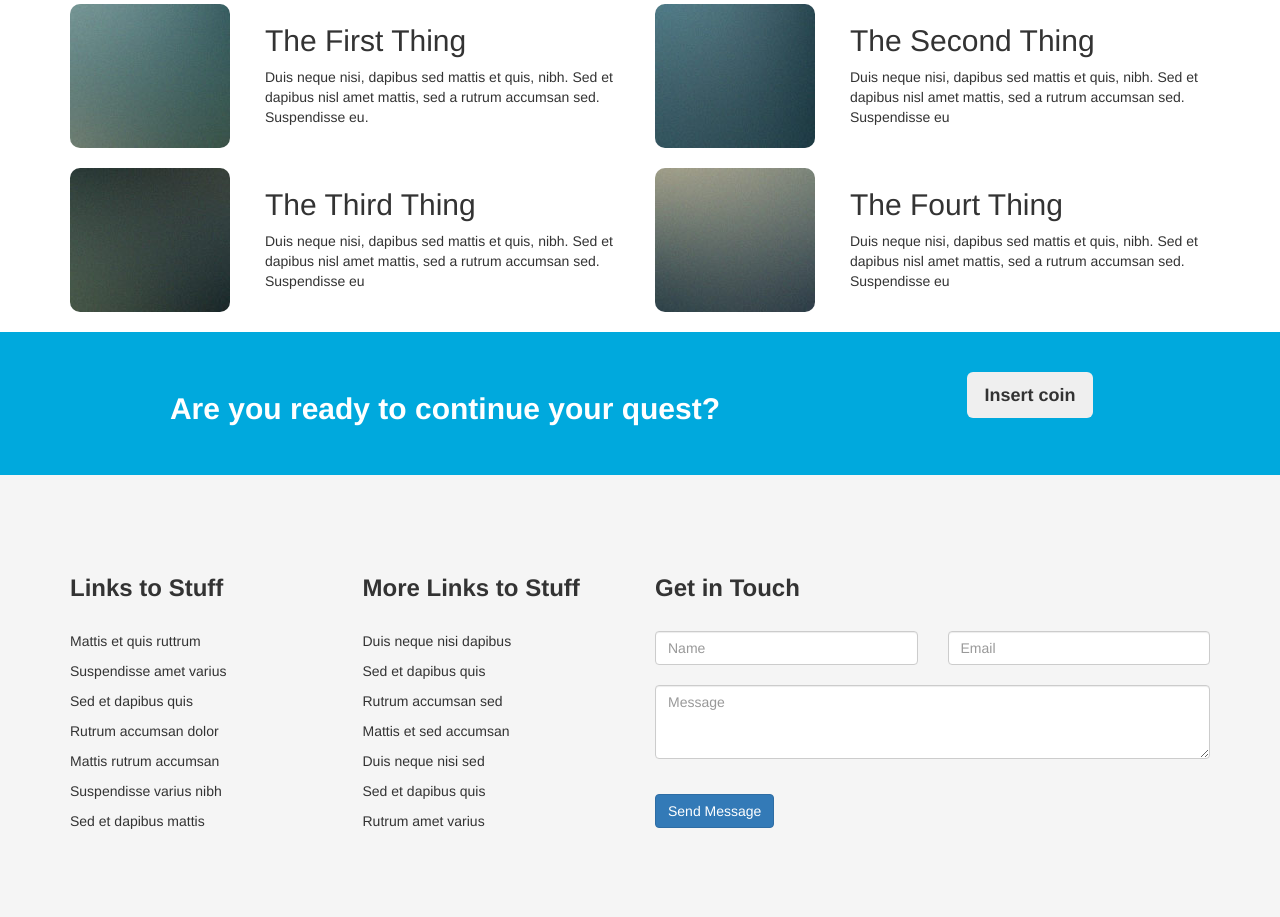
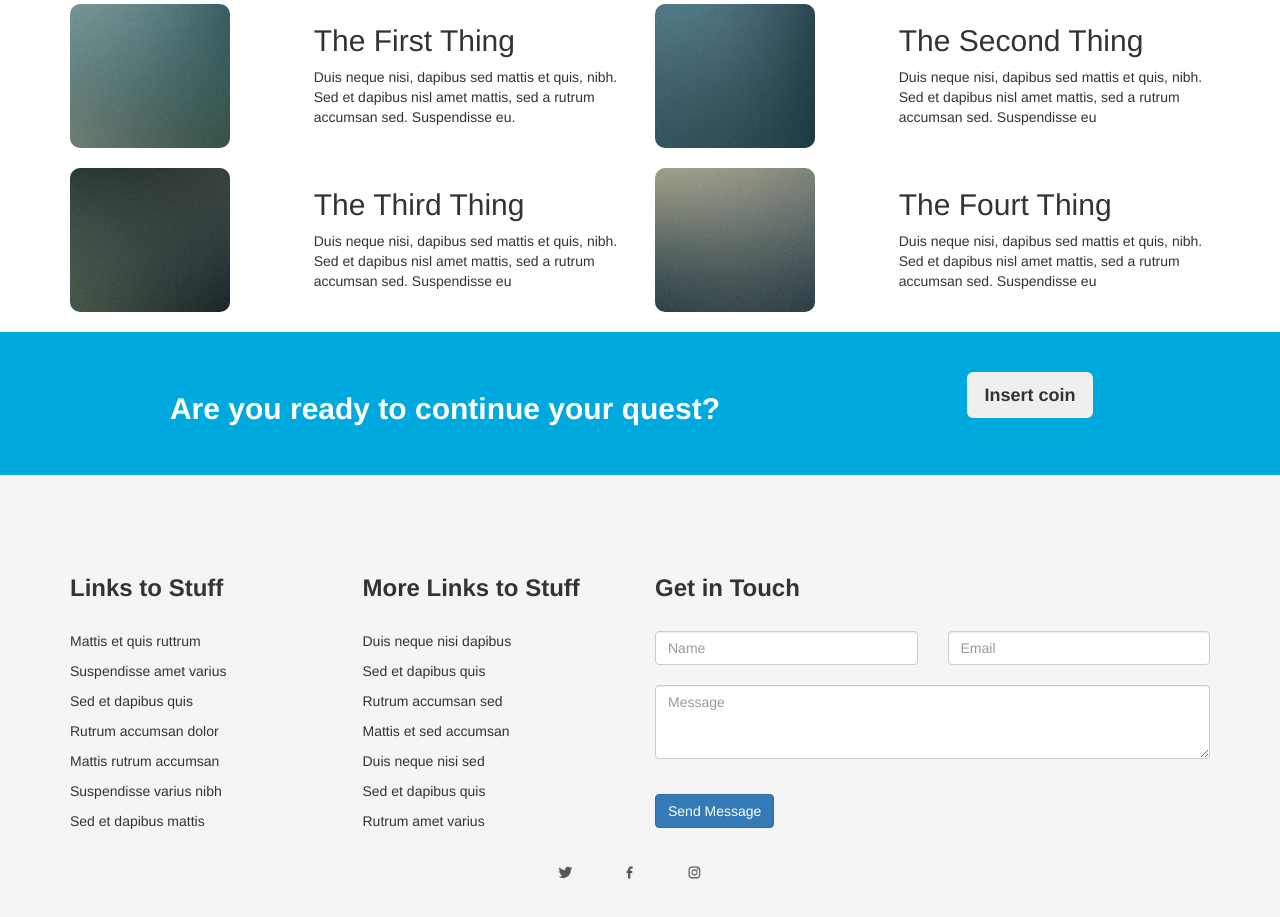
Before and after one commit to Sandrahn/mUX_M-dulo6, a plain HTML site: page index.html in a window 1280 px wide. Shown: the part 1015-1932 px from the top of the page. Drawn offline with nearby package versions, Linux system fonts and the light colour scheme.

Commit message:
Redes sociales y menu centrado

```diff
--- a/css/style.css
+++ b/css/style.css
@@ -7,7 +7,7 @@
 
 .navbar-header {
     padding-top: 10px;
-    padding-bottom: 10px;
+    padding-bottom: 20px;
     max-width: 100%;
     margin-left: auto;
     margin-right: auto;
--- a/index.html
+++ b/index.html
@@ -23,15 +23,29 @@
     <!--/BARRA DE NAVEGACION -->
     <nav class="navbar navbar-inverse navbar-fixed-top">
         <div class="container">
-            <div class="navbar-header" align="center">
+            <div class="row">
+                <div class="navbar-header" align="center">
+                    <div class="container" align="center">
+                        <div class="col-md-2" align="center">
+                            <a class="navbar-brand" href="#">Home</a>
+                        </div>
+                        <div class="col-md-2" align="center">
+                            <a class="navbar-brand" href="#">Dropdown</a>
+                        </div>
+                        <div class="col-md-2" align="center">
+                            <a class="navbar-brand" href="#">Left Sidebar</a>
+                        </div>
+                        <div class="col-md-2" align="center">
+                            <a class="navbar-brand" href="#">Right Sidebar</a>
+                        </div>
+                        <div class="col-md-2" align="center">
+                            <a class="navbar-brand" href="#">Two Sidebar</a>
+                        </div>
+                        <div class="col-md-2" align="center">
 
-                <div class="container" align="center">
-                    <a class="navbar-brand" href="#">Home</a>
-                    <a class="navbar-brand" href="#">Dropdown</a>
-                    <a class="navbar-brand" href="#">Left Sidebar</a>
-                    <a class="navbar-brand" href="#">Right Sidebar</a>
-                    <a class="navbar-brand" href="#">Two Sidebar</a>
-                    <a class="navbar-brand" href="#">No Sidebar</a>
+                            <a class="navbar-brand" href="#">No Sidebar</a>
+                        </div>
+                    </div>
                 </div>
             </div>
         </div>
@@ -67,7 +81,7 @@
     <br>
     <div class="upb_row_bg" data-bg-override="full" style="background: rgb(245, 245, 245); min-width: 100%; width: 100%;">
 
-        <div class="container" align="center" ; width: 80%;>
+        <div id="animate" ; class="container" align="center" ; width: 80%;>
 
             <h1> <b>A gigantic heading you can use for whatever
                 </b> </h1>
@@ -84,7 +98,9 @@
                     <div class="col-md-4">
                         <img style="border-radius: 10px" src="images/pic01.jpg">
                     </div>
-                    <div class="col-md-8">
+                    <div class="col-md-1">
+                    </div>
+                    <div class="col-md-7">
                         <h2>The First Thing</h2>
                         <p>Duis neque nisi, dapibus sed mattis et quis, nibh. Sed et dapibus nisl amet mattis, sed a rutrum accumsan sed. Suspendisse eu.</p>
                     </div>
@@ -97,7 +113,9 @@
                     <div class="col-md-4">
                         <img style="border-radius: 10px" src="images/pic02.jpg">
                     </div>
-                    <div class="col-md-8">
+                    <div class="col-md-1">
+                    </div>
+                    <div class="col-md-7">
                         <h2>The Second Thing</h2>
                         <p>Duis neque nisi, dapibus sed mattis et quis, nibh. Sed et dapibus nisl amet mattis, sed a rutrum accumsan sed. Suspendisse eu</p>
                     </div>
@@ -111,7 +129,9 @@
                     <div class="col-md-4">
                         <img style="border-radius: 10px" src="images/pic03.jpg">
                     </div>
-                    <div class="col-md-8">
+                    <div class="col-md-1">
+                    </div>
+                    <div class="col-md-7">
                         <h2>The Third Thing</h2>
                         <p>Duis neque nisi, dapibus sed mattis et quis, nibh. Sed et dapibus nisl amet mattis, sed a rutrum accumsan sed. Suspendisse eu</p>
                     </div>
@@ -122,7 +142,9 @@
                     <div class="col-md-4">
                         <img style="border-radius: 10px" src="images/pic04.jpg">
                     </div>
-                    <div class="col-md-8">
+                    <div class="col-md-1">
+                    </div>
+                    <div class="col-md-7">
                         <h2>The Fourt Thing</h2>
                         <p>Duis neque nisi, dapibus sed mattis et quis, nibh. Sed et dapibus nisl amet mattis, sed a rutrum accumsan sed. Suspendisse eu</p>
                     </div>
@@ -191,7 +213,7 @@
                                 </div>
                             </div>
                             <div class="form-group">
-                                <label for="exampleFormControlTextarea1" ></label>
+                                <label for="exampleFormControlTextarea1"></label>
                                 <textarea class="form-control" id="exampleFormControlTextarea1" rows="3" placeholder="Message"></textarea>
                             </div>
                             <br>
@@ -200,8 +222,31 @@
                     </div>
                 </div>
             </div>
+            <br>
+            <div class="container">
+                <div class="row">
+                    <div class="col-md-5">
+                    </div>
+                    <div class="col-md-2">
+                        <div class="row">
+                            <div class="col-md-4">
+                                <img src="images/twitter.png" width="15" height="15">
+                            </div>
+                            <div class="col-md-4">
+                                <img src="images/facebook.png" width="15" height="15">
+                            </div>
+                            <div class="col-md-4">
+                                <img src="images/instagram.png" width="15" height="15">
+                            </div>
+                        </div>
+                    </div>
+                </div>
+                <div class="col-md-5">
+                </div>
+            </div>
+        </div>
 
-        </div>
+
     </footer>
     <!-- /container -->
 
```
Also changed, not shown: images/facebook.png (added), images/instagram.png (added), images/twitter.png (added).
